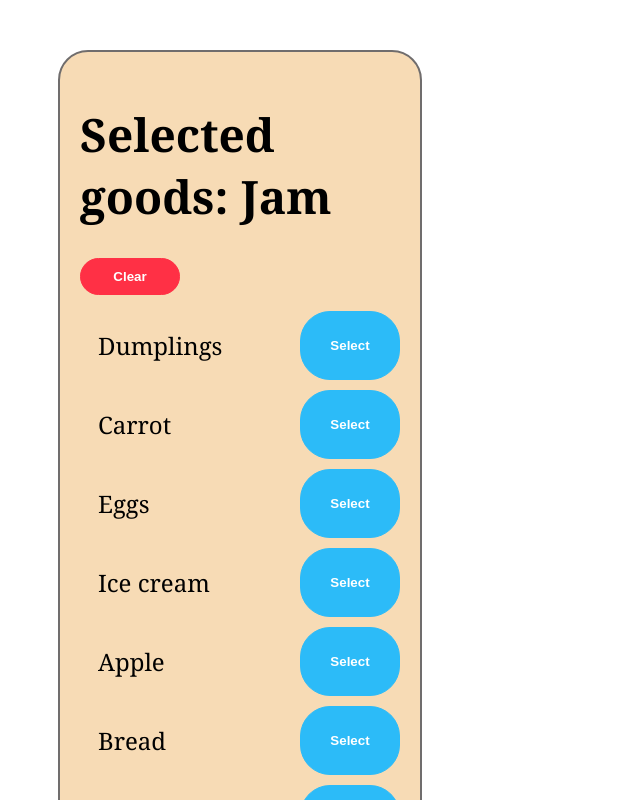
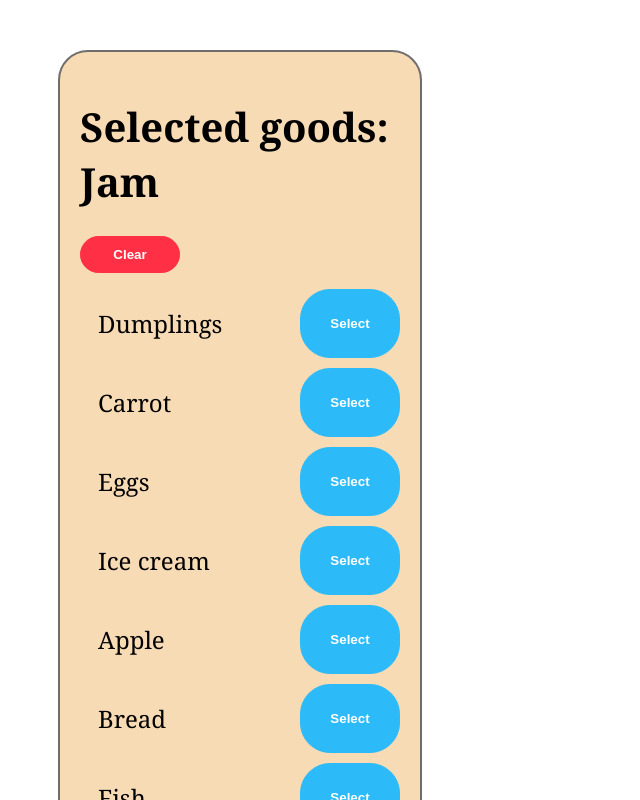
Before and after one commit to mate-academy/react_goods-selector, a React (Create React App) app: page / in a window 1280 px wide. Shown: the top 800 px of the page, without its empty margins (0-640 px from the left). Built offline with nearby package versions, Linux system fonts and the light colour scheme.

Commit message:
fix h1 size, goods selector v.1.1

```diff
--- a/src/App.scss
+++ b/src/App.scss
@@ -23,7 +23,7 @@ li {
   background-color: rgb(247, 219, 181);
 
   &__title {
-    font-size: 46px;
+    font-size: 40px;
   }
 
   &__item {
```
